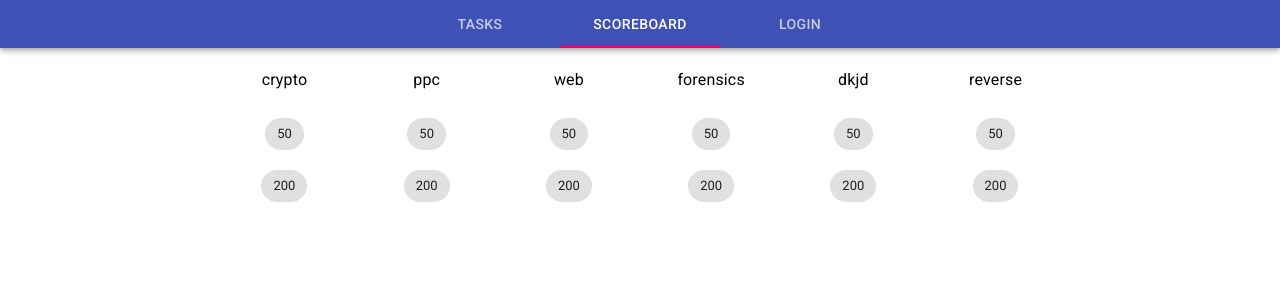
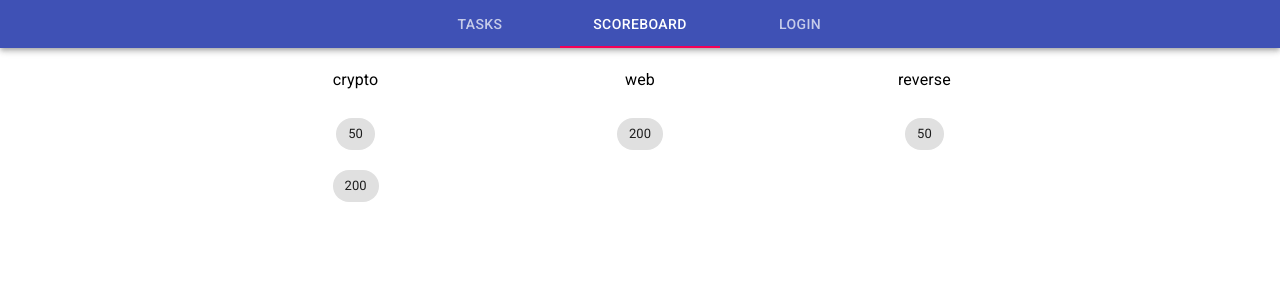
Before and after one commit to r34son/ctf-app, a React (Create React App) app: page /tasks in a window 1280 px wide. Shown: the top 300 px of the page. Built offline with nearby package versions, Linux system fonts and the light colour scheme; the HTML template or start-up script is replaced by a standard one.

Commit message:
djkfkdhf

```diff
--- a/src/components/Tasks.jsx
+++ b/src/components/Tasks.jsx
@@ -42,89 +42,45 @@ const useStyles = makeStyles(theme => ({
     }
 }));
 
-  const categories = [{
-    name: 'crypto',
-    tasks: [{
-        value: 50,
-        title: 'Crypto 50',
-        url: 'https://google.com',
-    },
-    {
-        value: 200,
-        title: 'Crypto 200',
-        url: 'https://google.com',
-    }]
+  const tasks = [{
+      title: 'Crypto 50',
+      category: 'crypto',
+      description: 'dkjdfdfslds',
+      points: 50,
   },
   {
-    name: 'ppc',
-    tasks: [{
-        value: 50,
-        title: 'PPC 50',
-        url: 'https://google.com',
-    },
-    {
-        value: 200,
-        title: 'PPC 200',
-        url: 'https://google.com',
-    }]
+    title: 'Crypto 200',
+    category: 'crypto',
+    description: 'dkjssdjlsjdsjdjlds',
+    url: 'https://google.com',
+    points: 200,
   },
   {
-    name: 'web',
-    tasks: [{
-        value: 50,
-        title: 'Web 50',
-        url: 'https://google.com',
-    },
-    {
-        value: 200,
-        title: 'Web 200',
-        url: 'https://google.com',
-    }]
+    title: 'Web 200',
+    category: 'web',
+    description: 'dkjssfsflds',
+    url: 'https://google.com',
+    points: 200,
   },
   {
-    name: 'forensics',
-    tasks: [{
-        value: 50,
-        title: 'Forensics 50',
-        url: 'https://google.com',
-    },
-    {
-        value: 200,
-        title: 'Forensics 200',
-        url: 'https://google.com',
-    }]
-  },
-  {
-    name: 'dkjd',
-    tasks: [{
-        value: 50,
-        title: 'DJJ 50',
-        url: 'https://google.com',
-    },
-    {
-        value: 200,
-        title: 'Crsdsdypto 200',
-        url: 'https://google.com',
-    }]
-  },
-  {
-    name: 'reverse',
-    tasks: [{
-        value: 50,
-        title: 'Reverse 50',
-        url: 'https://google.com',
-    },
-    {
-        value: 200,
-        title: 'Reverse 200',
-        url: 'https://google.com',
-    }]
-  }]
+    title: 'Reverse 50',
+    category: 'reverse',
+    description: 'dkjslds',
+    points: 50,
+}]
+
 
 const Tasks = () => {
     const [open, setOpen] = useState(false)
     const [task, setTask] = useState({})
     const [flag, setFlag] = useState('')
+    const [categories] = useState(Array.from(new Set(tasks.map(task => task.category))).map(category => {
+        return {
+            name: category,
+            tasks: tasks.filter(task => task.category == category).map(({category, ...task}) => task)
+        }
+    }
+    ))
     const classes = useStyles();
 
     const submitFlag = () => {
@@ -143,10 +99,9 @@ const Tasks = () => {
                     <Typography gutterBottom>
                         {category.name}
                     </Typography>
-                    {category.tasks.map(({ value, ...rest }) =>
-                        <Chip key={rest.title} className={classes.mt20} label={value} onClick={() => {
-                            console.log(rest)
-                            setTask(rest)
+                    {category.tasks.map(({ points, ...task }) =>
+                        <Chip key={task.title} className={classes.mt20} label={points} onClick={() => {
+                            setTask(task)
                             setOpen(true)
                         }}/>
                     )}
```
